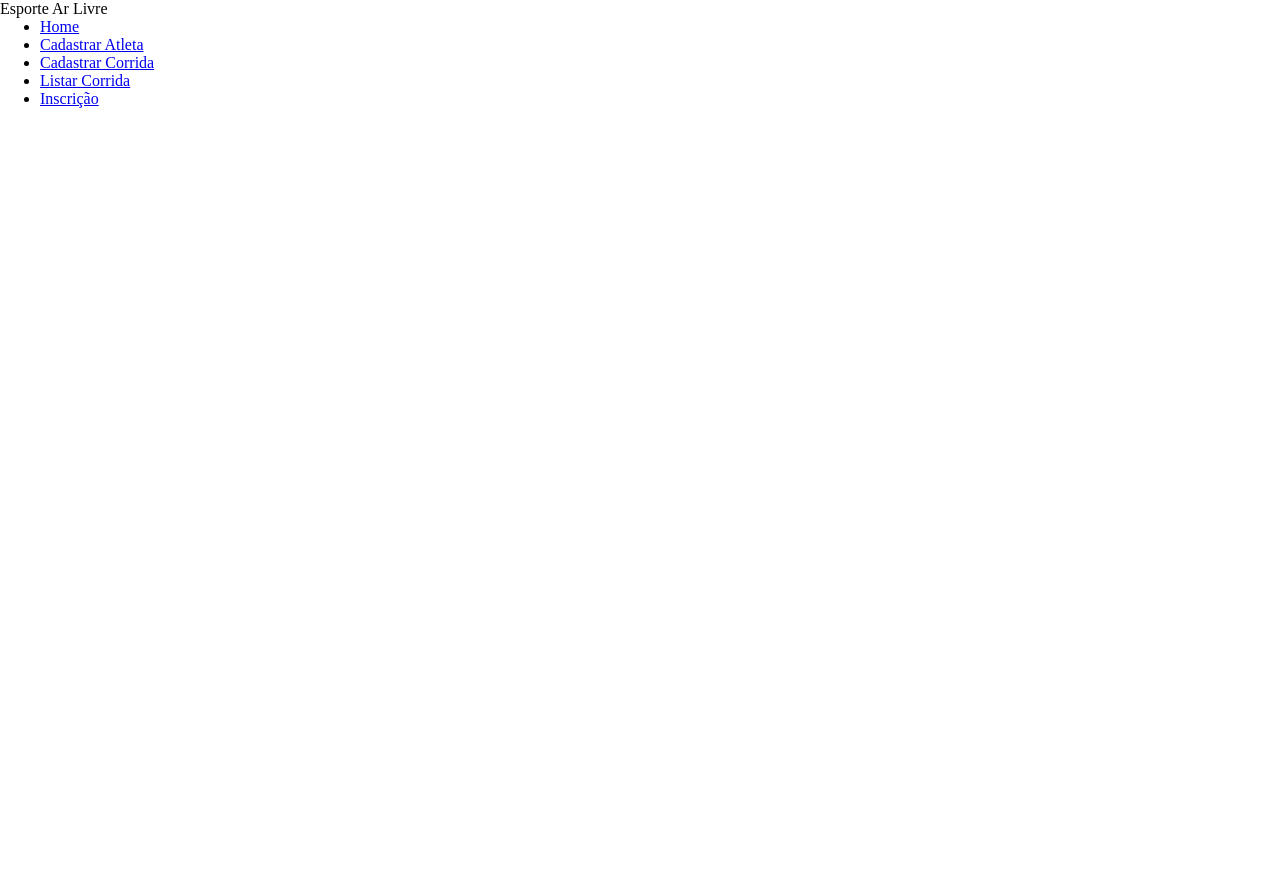
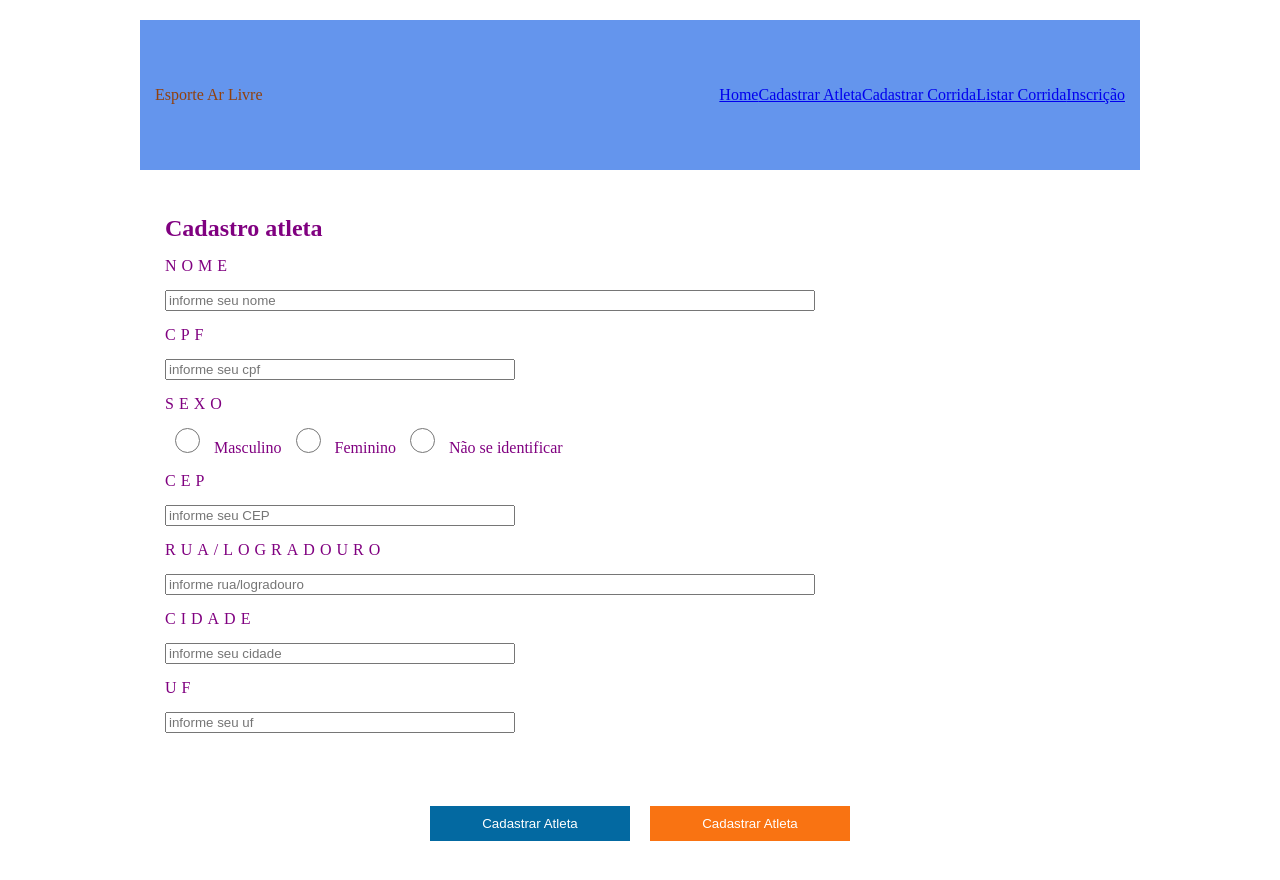
Before and after one commit to Nicollas-collab/Esporte-ar-livre-Nicollas, an Angular app: page / in a window 1280 px wide. Shown: the top 880 px of the page. Before the commit the page ends 800 px from the top, so only its background shows below. Built offline with nearby package versions, Linux system fonts and the light colour scheme.

Commit message:
cadastro e css do cabeçalho

```diff
--- a/src/app/app.html
+++ b/src/app/app.html
@@ -1 +1,3 @@
 <app-menu-componente></app-menu-componente>
+<app-atleta-componente></app-atleta-componente>
+<router-outlet></router-outlet>
--- a/src/app/app.ts
+++ b/src/app/app.ts
@@ -1,10 +1,12 @@
 import { Component, signal } from '@angular/core';
 import { RouterOutlet } from '@angular/router';
+
 import { MenuComponente } from './component/menu-componente/menu-componente';
+import { AtletaComponente } from './component/atleta-componente/atleta-componente';
 
 @Component({
   selector: 'app-root',
-  imports: [RouterOutlet, MenuComponente],
+  imports: [RouterOutlet, MenuComponente, AtletaComponente],
   templateUrl: './app.html',
   styleUrl: './app.css'
 })
--- /dev/null
+++ b/src/app/component/atleta-componente/atleta-componente.css
@@ -0,0 +1,55 @@
+#div-form{
+    width: 1000px;
+    min-height: 650px;
+    margin: 20px auto;
+    padding: 25px;
+    color:purple
+}
+
+label{
+    display: block;
+    padding: 15px 0px;
+    text-transform: uppercase;
+    letter-spacing: 5px;
+}
+
+input[type=radio]{
+    width: 25px;
+    height: 25px;
+    margin: 0px 10px;
+}
+
+.input01{
+    width: 650px;
+}
+
+.input02{
+    width: 350px;
+}
+
+#div-btns{
+    width: 100%;
+    height: 180px;
+    display: flex;
+    align-items: center;
+    justify-content: center;
+}
+
+button{
+    width: 200px;
+    height: 35px;
+    cursor: pointer;
+    border: none;
+}
+
+#btnAdd{
+    margin-right: 10px;
+    background-color: var(--cor-botao01);
+    color: var(--branca);
+}
+
+#btnLimpar{
+    margin-left: 10px;
+    background-color: var(--cor-botao02);
+    color: var(--branca);
+}
--- /dev/null
+++ b/src/app/component/atleta-componente/atleta-componente.html
@@ -0,0 +1,35 @@
+<div id="div-form">
+    <h2>Cadastro atleta</h2>
+
+    <form action="form-atleta">
+
+        <label for="nome">nome</label>
+        <input type="text" name="nome" id="nome" class="input01" required maxlength="80" placeholder="informe seu nome">
+
+        <label for="nome">CPF</label>
+        <input type="text" name="cpf" id="cp" class="input02" required maxlength="80" placeholder="informe seu cpf">
+
+        <label for="sexo">sexo</label>
+        <input type="radio" name="sexo" id="sexoM" class="btnSelecao" value="M"> Masculino
+        <input type="radio" name="sexo" id="sexoF" class="btnSelecao" value="F"> Feminino
+        <input type="radio" name="sexo" id="sexoN" class="btnSelecao" value="N"> Não se identificar
+
+        <label for="cep">CEP</label>
+        <input type="text" name="cep" id="cep" class="input02" required maxlength="9" placeholder="informe seu CEP">
+
+        <label for="rua-logradouro">Rua/logradouro</label>
+        <input type="text" name="rua-logradouro" id="rua-logradouro" class="input01" required maxlength="9" placeholder="informe rua/logradouro">
+
+        <label for="cidade">Cidade</label>
+        <input type="text" name="cidade" id="cidade" class="input02" required maxlength="60" placeholder="informe seu cidade">
+
+        <label for="uf">UF</label>
+        <input type="text" name="uf" id="uf" class="input02" required maxlength="2" placeholder="informe seu uf">
+
+        <div id="div-btns">
+            <button type="submit" id="btnAdd"> Cadastrar Atleta</button>
+            <button type="reset" id="btnLimpar"> Cadastrar Atleta</button>
+        </div>
+
+    </form>
+</div>
--- a/src/app/component/menu-componente/menu-componente.css
+++ b/src/app/component/menu-componente/menu-componente.css
@@ -0,0 +1,44 @@
+#cabecalho,
+#logo,
+#menu-ul{
+    display: flex;
+    align-items: center;
+}
+
+#logo,
+#menu-ul{
+    height: 100%;
+    color: var(--cor-primeira);
+    justify-content: space-between;
+}
+#cabecalho{
+    background-color: cornflowerblue;
+    width: 1000px;
+    height: 150px;
+    margin: 20px auto;
+    padding: 15px;
+    justify-content: space-between;
+}
+
+#logo{
+    width: 180px;
+}
+
+#menu-ul{
+    width: 790px;
+
+    list-style: none;
+    justify-content: right;
+}
+
+#lnk-menu{
+    text-decoration: none;
+    padding: 0px 20px;
+    font-size: 16px;
+    color: brown;
+    transition: 0.5s ease;
+}
+
+.lnk-menu:houver{
+    opacity: 0.5;
+}
```
Also changed, not shown: src/app/component/atleta-componente/atleta-componente.ts (added, +9 -0 lines), 1 other file (tests, documents, lock files or other folders).
